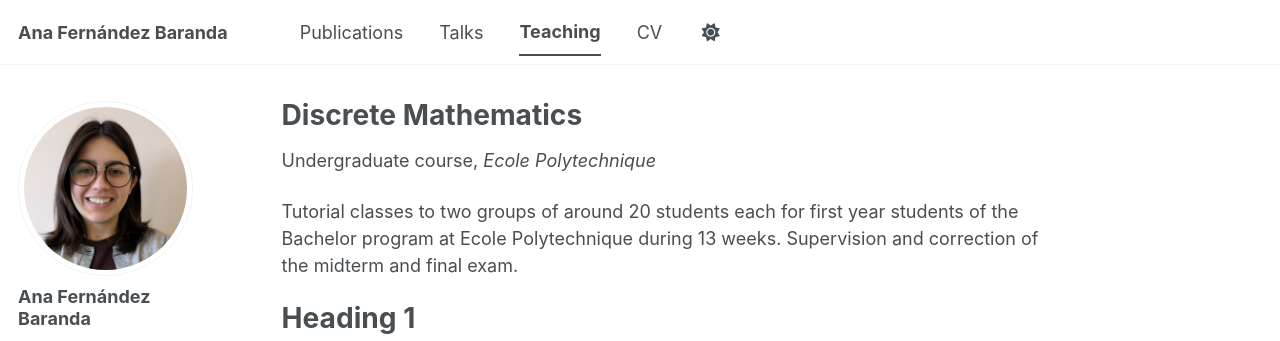
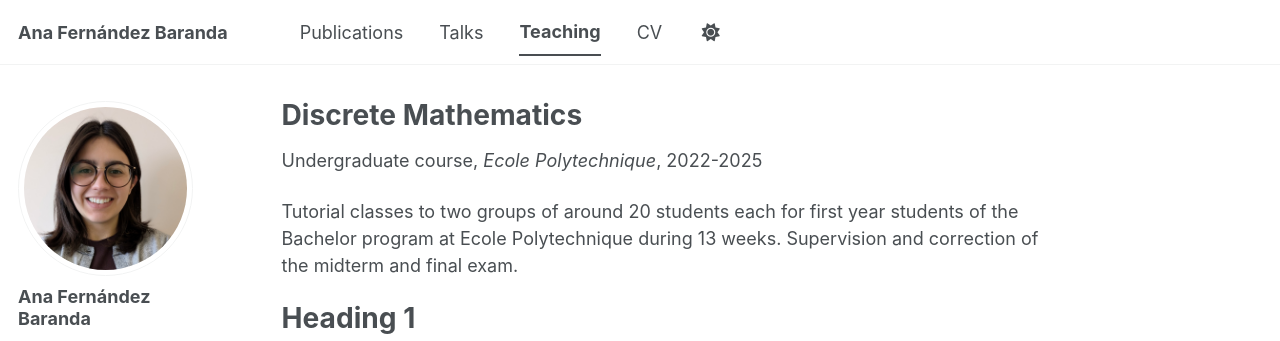
Before and after one commit to ana-fernandezbaranda/ana-fernandezbaranda.github.io, a Jekyll site: the page built from _teaching/2022-2025-DM.md, in a window 1280 px wide. Shown: the top 341 px of the page. Built offline with Jekyll 4.4.1, drawn with Linux system fonts in a browser that asks for light colours; a script bundle is joined from its source files by our own code; library files that are not in the unit come from our copies.

Commit message:
Refactor date and venue display logic in single.html

```diff
--- a/_layouts/single.html
+++ b/_layouts/single.html
@@ -34,18 +34,39 @@
           <p class="page__date"><strong><i class="fa fa-fw fa-calendar" aria-hidden="true"></i> {{ site.data.ui-text[site.locale].date_label | default: "Published:" }}</strong> <time datetime="{{ page.modified | date: "%Y-%m-%d" }}">{{ page.modified | date: "%B %d, %Y" }}</time></p>
         {% endif %}
 
-        {% if page.collection == 'teaching' %}
-          <!--{% if page.teaching_period %}
+
+        {% if page.type and page.venue %}
+          {% if page.teaching_period %}
+            <p>{{ page.type }}, <i>{{ page.venue }}</i>, {{ page.teaching_period }}</p>
+          {% else %}
+            <p>{{ page.type }}, <i>{{ page.venue }}</i>, {{ page.date | date: "%Y" }}</p>
+          {% endif %}
+        {% elsif page.venue and page.date %}
+          <p>Published in <i>{{ page.venue }}</i>, {{ page.date | date: "%Y" }}</p>
+        {% elsif page.date %}
+          <p class="page__date">
+            <strong>
+              <i class="fa fa-fw fa-calendar"></i>
+              {{ site.data.ui-text[site.locale].date_label | default: "Published:" }}
+            </strong>
+            <time datetime="{{ page.date | date_to_xmlschema }}">
+              {{ page.date | date: "%B %d, %Y" }}
+            </time>
+          </p>
+        {% endif %}
+
+        <!--{% if page.collection == 'teaching' %}
+          <!- {% if page.teaching_period %}
             <p> {{ page.type }}, <i>{{ page.venue }}</i>, {{ page.teaching_period }} </p>
           {% else %}
             <p> {{ page.type }}, <i>{{ page.venue }}</i>, {{ page.date | default: "1900-01-01" | date: "%Y" }} </p>
-          {% endif %} -->
+          {% endif %} ->
           <p> {{ page.type }}, <i>{{ page.venue }}</i> </p>
         {% elsif page.venue and page.date %}
           <p>Published in <i>{{ page.venue }}</i>, {{ page.date | default: "1900-01-01" | date: "%Y" }} </p>
         {% elsif page.date %}
           <p class="page__date"><strong><i class="fa fa-fw fa-calendar" aria-hidden="true"></i> {{ site.data.ui-text[site.locale].date_label | default: "Published:" }}</strong> <time datetime="{{ page.date | date_to_xmlschema }}">{{ page.date | default: "1900-01-01" | date: "%B %d, %Y" }}</time></p>
-        {% endif %}
+        {% endif %} -->
         </header>
       {% endunless %}
 
```
